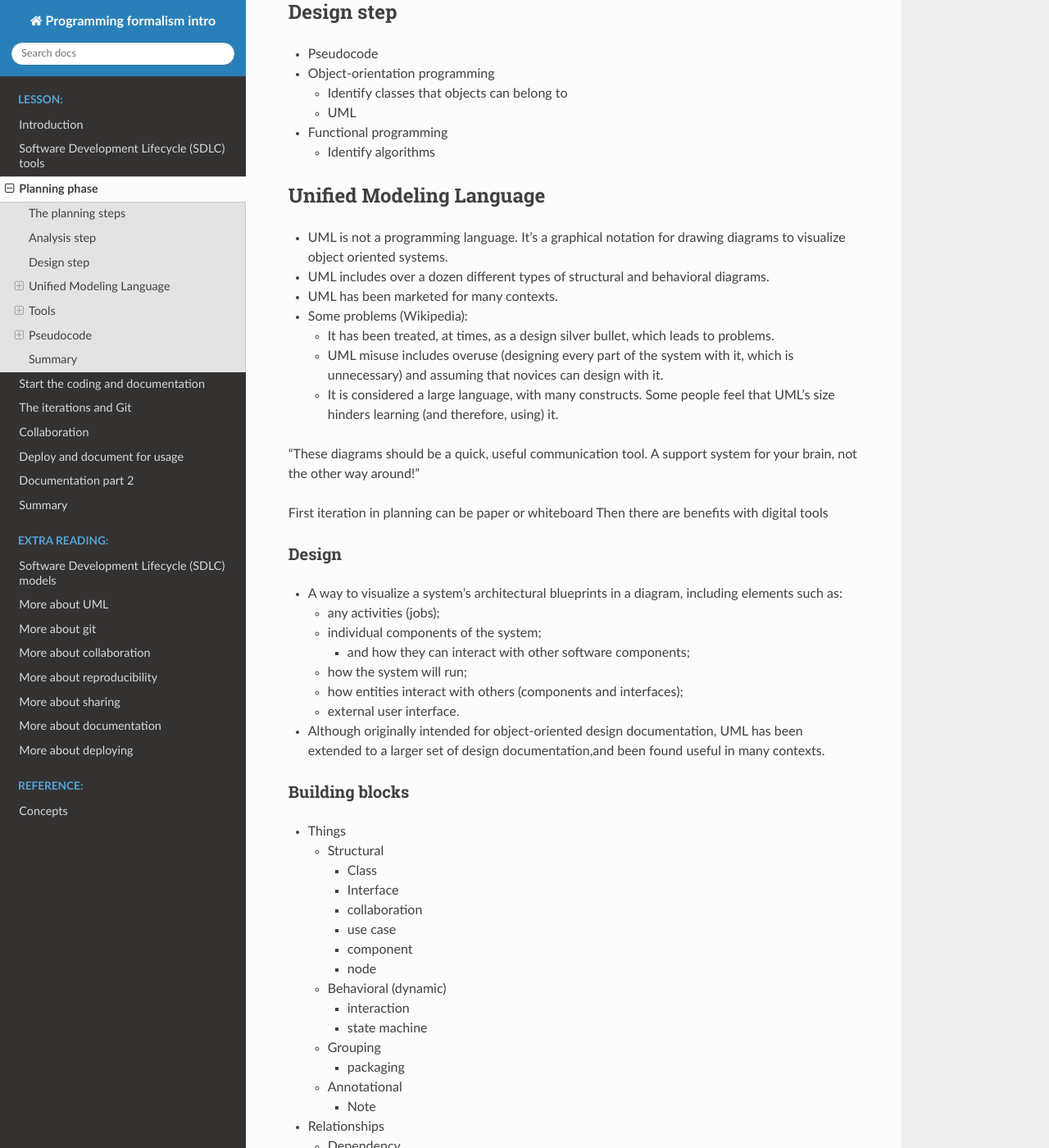
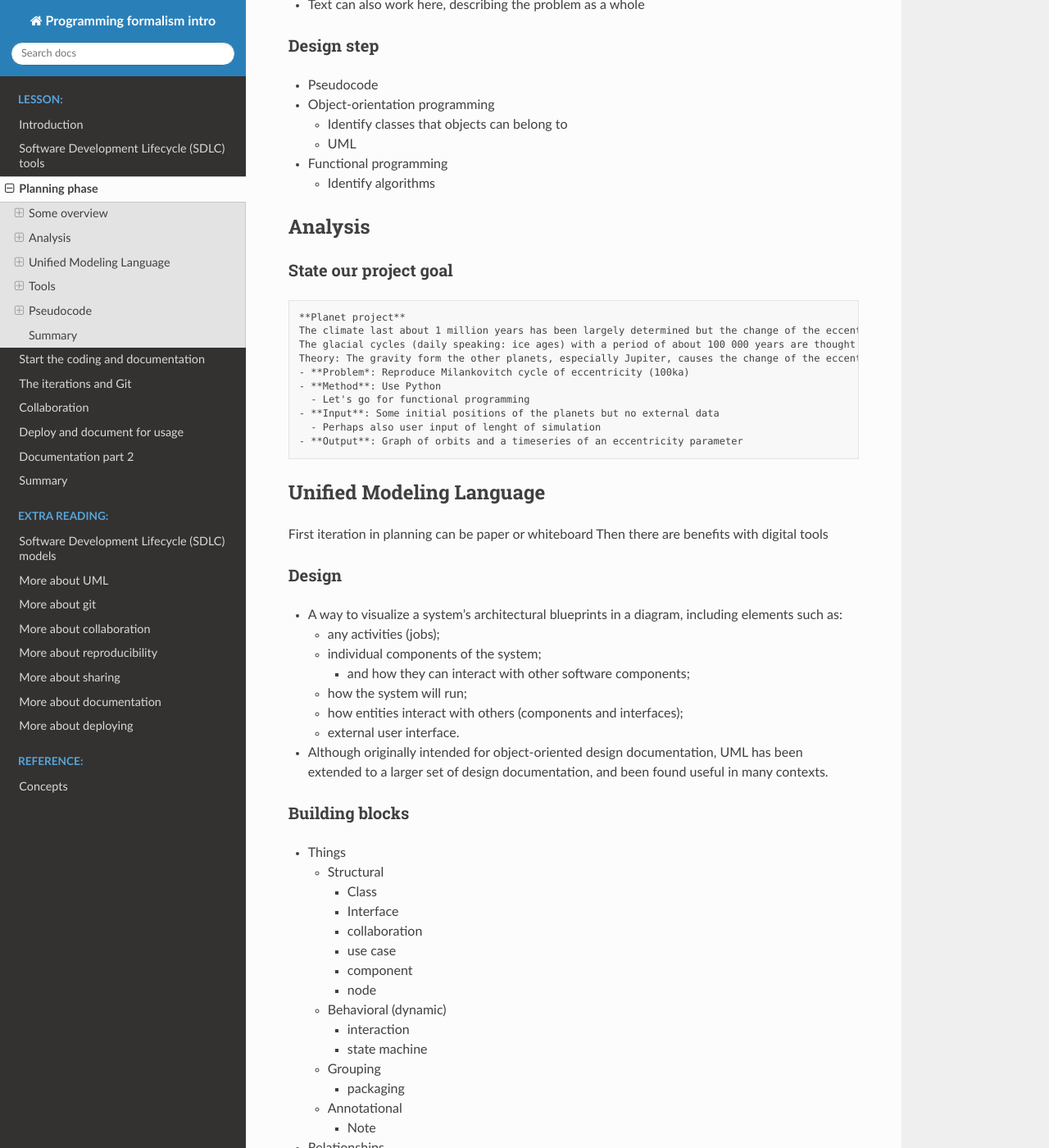
Before and after one commit to UPPMAX/programming_formalisms_intro, a Sphinx documentation site: the page built from doc/flowcharts.md, in a window 1280 px wide and 1400 px high, scrolled down 1329 px. Shown: the whole window at 82% size. Built offline with Sphinx 7.4.7 and the Read the Docs theme 2.0.0, drawn with Linux system fonts in a browser that asks for light colours; pages that are not in the unit, such as notebooks, are missing from menus; some of the changed text lies outside the part shown.

Commit message:
Update flowcharts.md

````diff
--- a/doc/flowcharts.md
+++ b/doc/flowcharts.md
@@ -20,7 +20,9 @@
 - Perhaps OK length
 ```
 
-## The planning steps
+## Some overview
+
+### The planning steps
 - get an overview of the project/program.
 - help planning writing the code
 - identify parts needed
@@ -39,7 +41,7 @@ or
   - to find out the specific algorithms needed
     - pseudocode
 
-## Analysis step
+### Analysis step
 - UML Diagrams
   - Flowchart
 - Object-orientation programming
@@ -48,7 +50,7 @@ or
   - Identify functions
 - Text can also work here, describing the problem as a whole
 
-## Design step
+### Design step
 
 - Pseudocode
 - Object-orientation programming
@@ -57,19 +59,24 @@ or
 - Functional programming
   - Identify algorithms
 
+## Analysis
+
+### State our project goal
+
+```{note}
+**Planet project**
+The climate last about 1 million years has been largely determined but the change of the eccentricity (elongation) of Earth's orbit (One of the [Milankovitch cycles](https://climate.nasa.gov/news/2948/milankovitch-orbital-cycles-and-their-role-in-earths-climate/).
+The glacial cycles (daily speaking: ice ages) with a period of about 100 000 years are thought to be due to this.
+Theory: The gravity form the other planets, especially Jupiter, causes the change of the eccentricity
+- **Problem*: Reproduce Milankovitch cycle of eccentricity (100ka)
+- **Method**: Use Python
+  - Let's go for functional programming
+- **Input**: Some initial positions of the planets but no external data
+  - Perhaps also user input of lenght of simulation
+- **Output**: Graph of orbits and a timeseries of an eccentricity parameter
+```
 
 ## Unified Modeling Language
-
-- UML is not a programming language. It's a graphical notation for drawing diagrams to visualize object oriented systems.
-- UML includes over a dozen different types of structural and behavioral diagrams.
-- UML has been marketed for many contexts.
-
-- Some problems (Wikipedia):
-  - It has been treated, at times, as a design silver bullet, which leads to problems.
-  - UML misuse includes overuse (designing every part of the system with it, which is unnecessary) and assuming that novices can design with it.
-  - It is considered a large language, with many constructs. Some people feel that UML's size hinders learning (and therefore, using) it.
-
-"These diagrams should be a quick, useful communication tool. A support system for your brain, not the other way around!"
 
 First iteration in planning can be paper or whiteboard
 Then there are benefits with digital tools
@@ -85,7 +92,7 @@ Then there are benefits with digital tools
   - how entities interact with others (components and interfaces);
   - external user interface.
 
-- Although originally intended for object-oriented design documentation, UML has been extended to a larger set of design documentation,and been found useful in many contexts.
+- Although originally intended for object-oriented design documentation, UML has been extended to a larger set of design documentation, and been found useful in many contexts.
 
 ### Building blocks
 - Things
@@ -559,10 +566,7 @@ else
 
     print 'no grades were entered'
 
-```{note}
-More practicals about Pseudocode tomorrow!
-More practicals about UML this adfternoon!
-```
+
 
 ```{Discussion}
 In Breakout-rooms 6-8 people:
@@ -572,6 +576,11 @@ In Breakout-rooms 6-8 people:
 - Experiences?
 - Share in the end 1-3 inputs in HackMD
 ```
+
+```{note}
+More practicals and UML Pseudocode later this week!
+```
+
 
 
 
````
Also changed, not shown: other parts of doc/flowcharts.md (+1 -1 lines).
